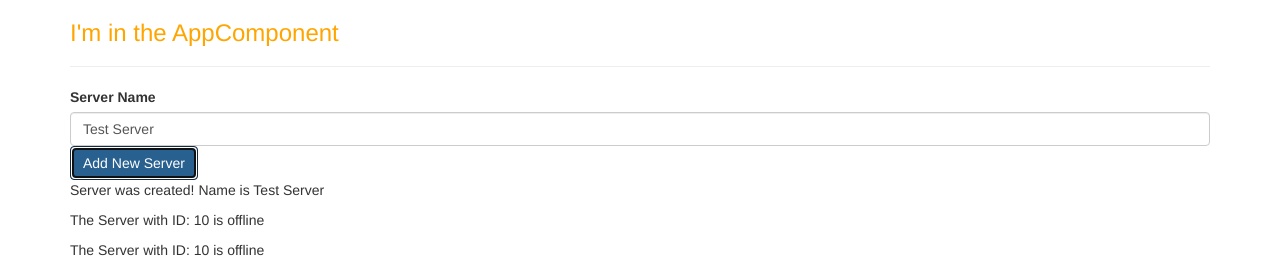
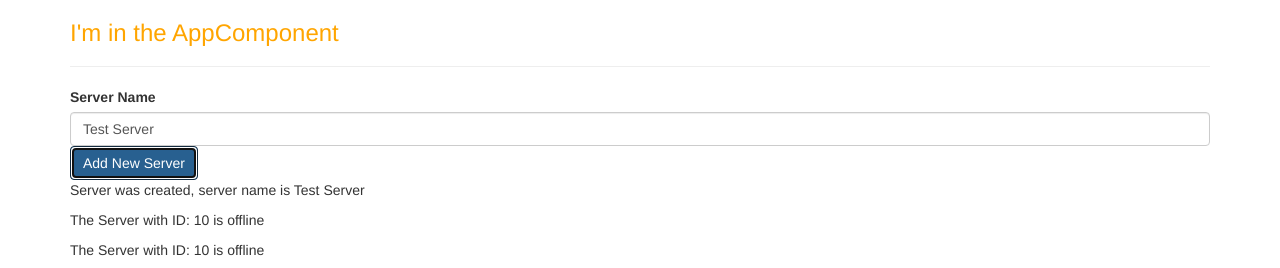
Before and after one commit to techneo1/UIGuild, an Angular app in the folder angular/: page / in a window 1280 px wide. Both pictures are taken after a click on the button "Add New Server". Shown: the top 268 px of the page. Built offline with nearby package versions, Linux system fonts and the light colour scheme.

Commit message:
ngIf - Structural directive

```diff
--- a/angular/src/app/servers/servers.component.html
+++ b/angular/src/app/servers/servers.component.html
@@ -16,7 +16,9 @@
     [disabled]="!allowNewServer"
     (click)="onCreateServer()">Add New Server</button>
     <!-- <p [innerText]="allowNewServer"></p> -->
-<p>{{serverCreationStatus}}</p>
+    <!-- <p>{{serverCreationStatus}}</p> -->
+
+<p *ngIf="serverCreated">Server was created, server name is {{ serverName }}</p>
 
 <app-server></app-server>
 <app-server></app-server>
--- a/angular/src/app/servers/servers.component.ts
+++ b/angular/src/app/servers/servers.component.ts
@@ -15,6 +15,7 @@
   allowNewServer: boolean;
   serverCreationStatus: string = 'No Server Created!';
   serverName = 'Test Server';
+  serverCreated = false;
   constructor() {
       this.allowNewServer = false;
       setTimeout(()=> {
@@ -27,6 +28,7 @@
 
   onCreateServer() {
       this.serverCreationStatus = 'Server was created! Name is ' + this.serverName;
+      this.serverCreated = true;
   }
 
   onUpdateServerName(event: Event) {
```
